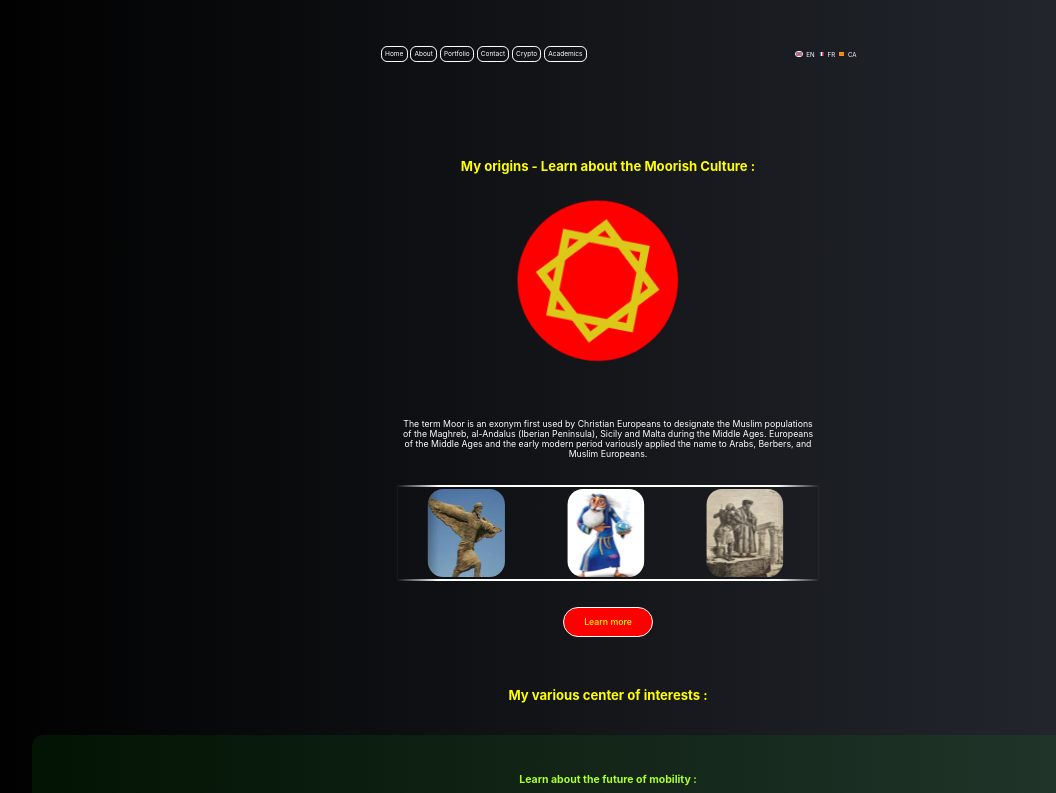
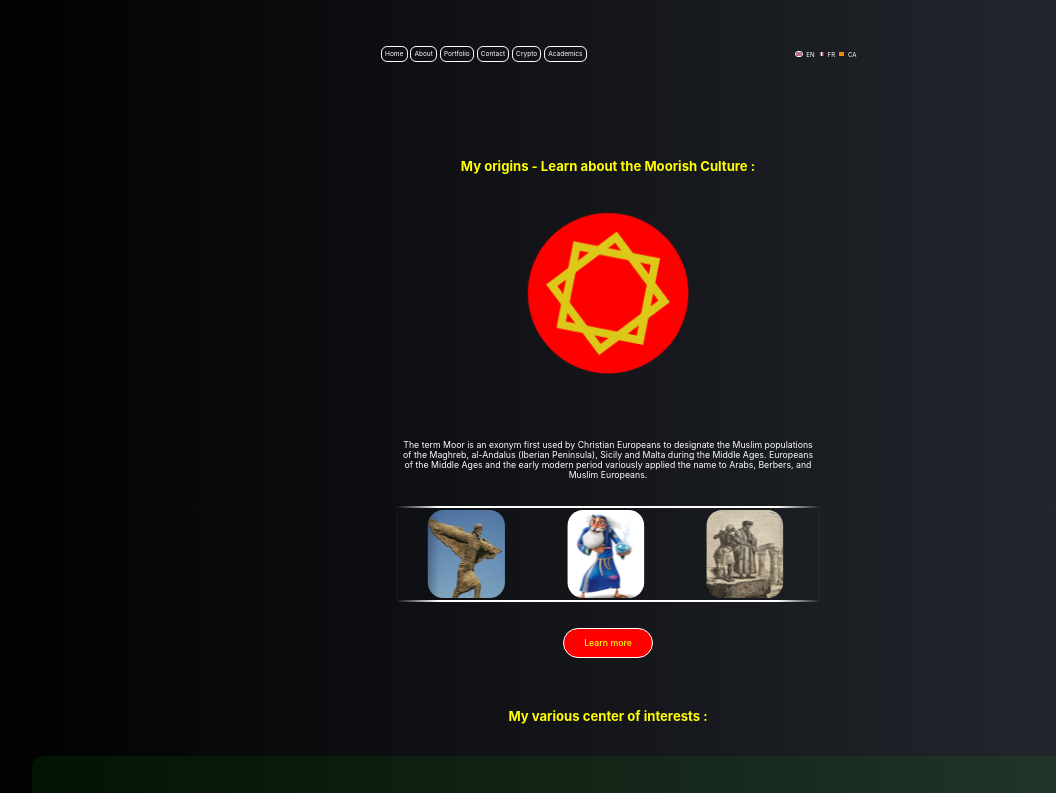
Before and after one commit to MarouaneSoukhrati/mar_react_app, a React (Create React App) app: page / in a window 1280 px wide. Shown: the top 793 px of the page, without its empty margins (32-1088 px from the left). Built offline with nearby package versions, Linux system fonts and the light colour scheme; grey boxes are pictures that could not be loaded.

Commit message:
Update Home.css

```diff
--- a/src/ComponentStyle/Home.css
+++ b/src/ComponentStyle/Home.css
@@ -55,7 +55,7 @@
 .Moor-logo {
   height: 25em;
   pointer-events: none;
-  padding: 3em 3em 0em 3em;
+  padding: 3em;
 }
 
 .Yellow-title {
```
